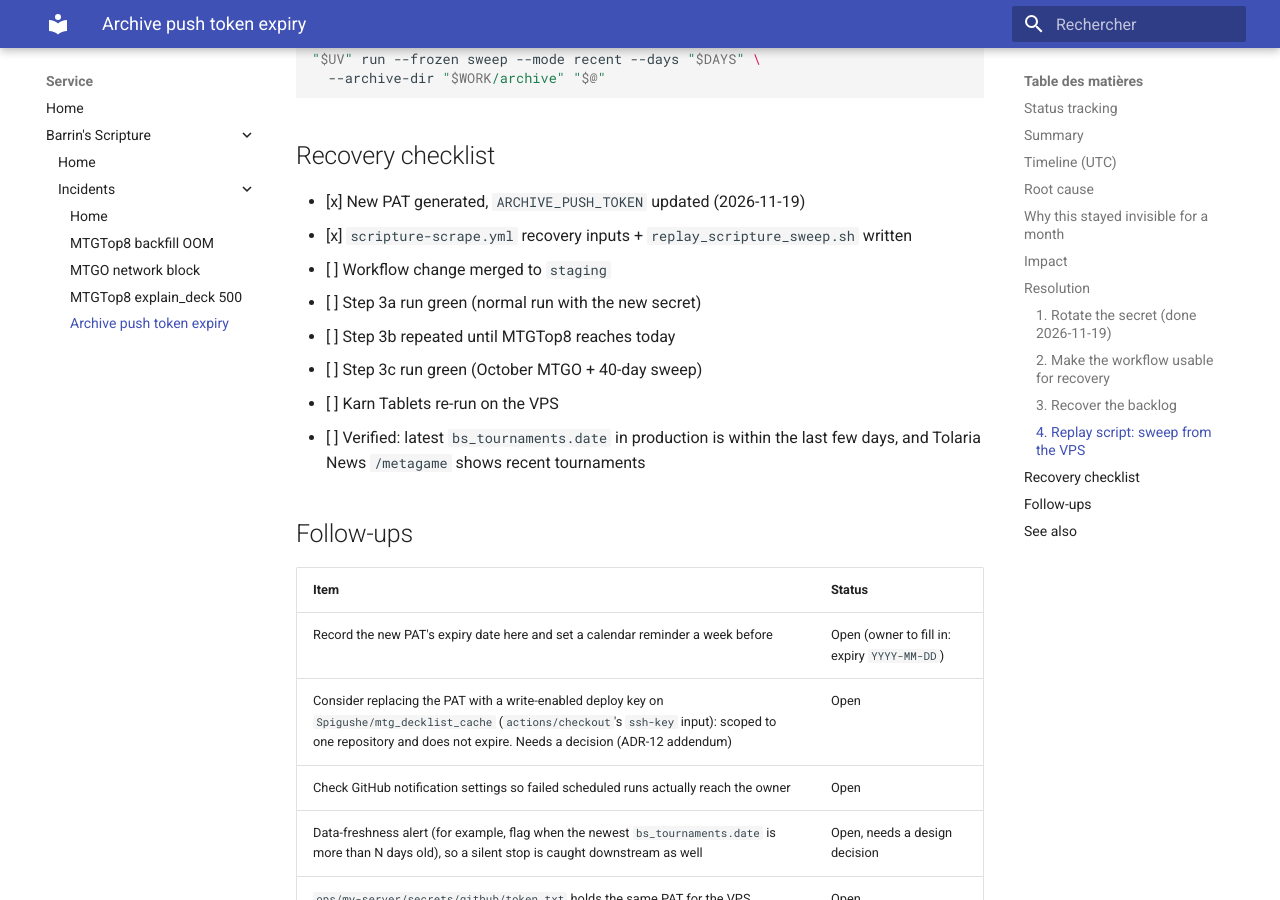
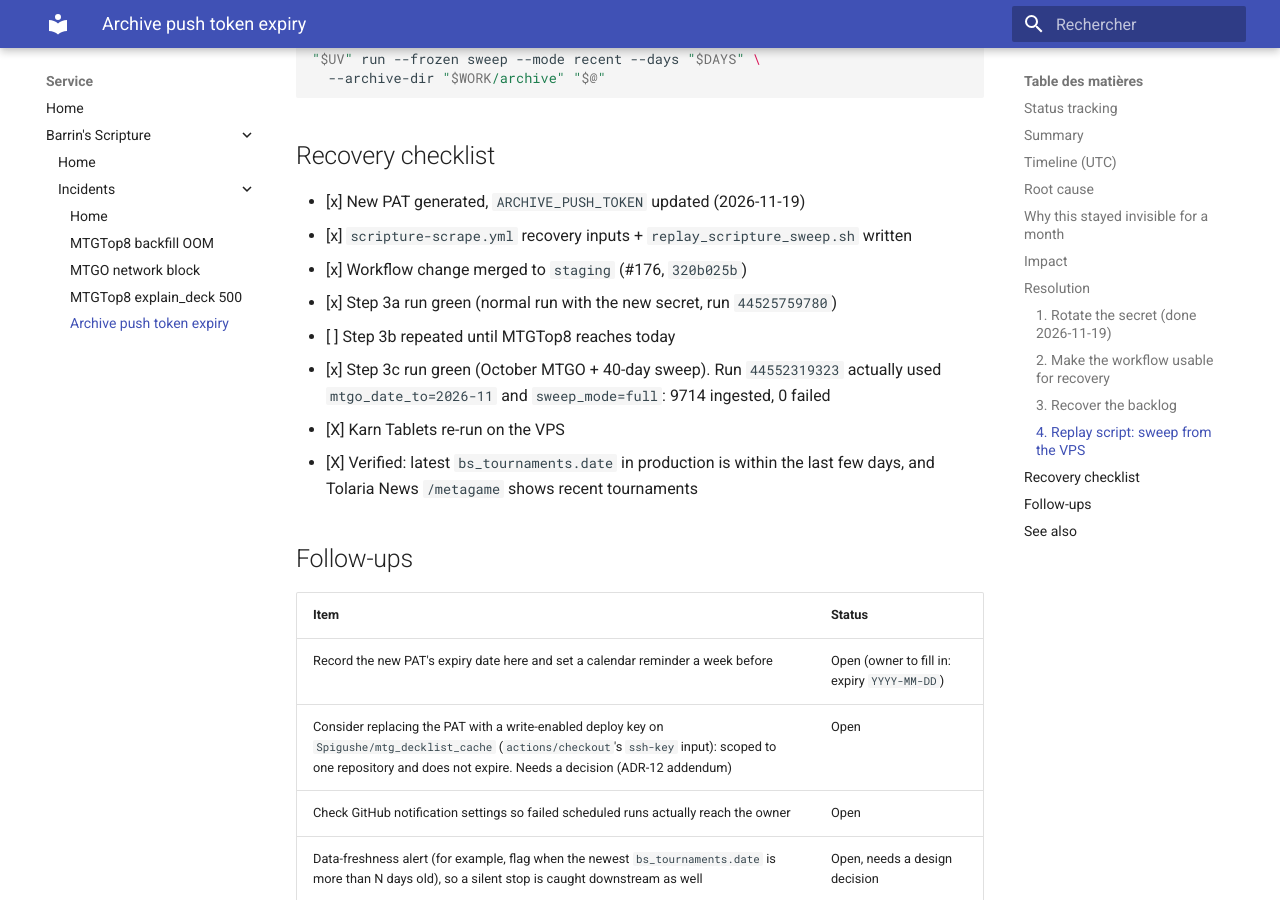
Before and after one commit to Spigushe/barrins-project, an MkDocs documentation site: the page built from docs/content/service/barrins_scripture/incidents/2026-11-19-archive-push-token-expiry.md, in a window 1280 px wide and 900 px high, scrolled down 6520 px. Built offline with MkDocs 1.6.1 and Material for MkDocs 9.7.7, drawn with Linux system fonts in a browser that asks for light colours.

Commit message:
chore(incident): finalize incident report, everything back to normal in production

```diff
--- a/docs/content/service/barrins_scripture/incidents/2026-11-19-archive-push-token-expiry.md
+++ b/docs/content/service/barrins_scripture/incidents/2026-11-19-archive-push-token-expiry.md
@@ -279,12 +279,14 @@ echo "[3/3] Sweeping the last $DAYS days into $BARRINS_API_URL..."
 
 - [x] New PAT generated, `ARCHIVE_PUSH_TOKEN` updated (2026-11-19)
 - [x] `scripture-scrape.yml` recovery inputs + `replay_scripture_sweep.sh` written
-- [ ] Workflow change merged to `staging`
-- [ ] Step 3a run green (normal run with the new secret)
+- [x] Workflow change merged to `staging` (#176, `320b025b`)
+- [x] Step 3a run green (normal run with the new secret, run `44525759780`)
 - [ ] Step 3b repeated until MTGTop8 reaches today
-- [ ] Step 3c run green (October MTGO + 40-day sweep)
-- [ ] Karn Tablets re-run on the VPS
-- [ ] Verified: latest `bs_tournaments.date` in production is within the
+- [x] Step 3c run green (October MTGO + 40-day sweep). Run `44552319323`
+      actually used `mtgo_date_to=2026-11` and `sweep_mode=full`: 9714
+      ingested, 0 failed
+- [X] Karn Tablets re-run on the VPS
+- [X] Verified: latest `bs_tournaments.date` in production is within the
       last few days, and Tolaria News `/metagame` shows recent tournaments
 
 ## Follow-ups
```
